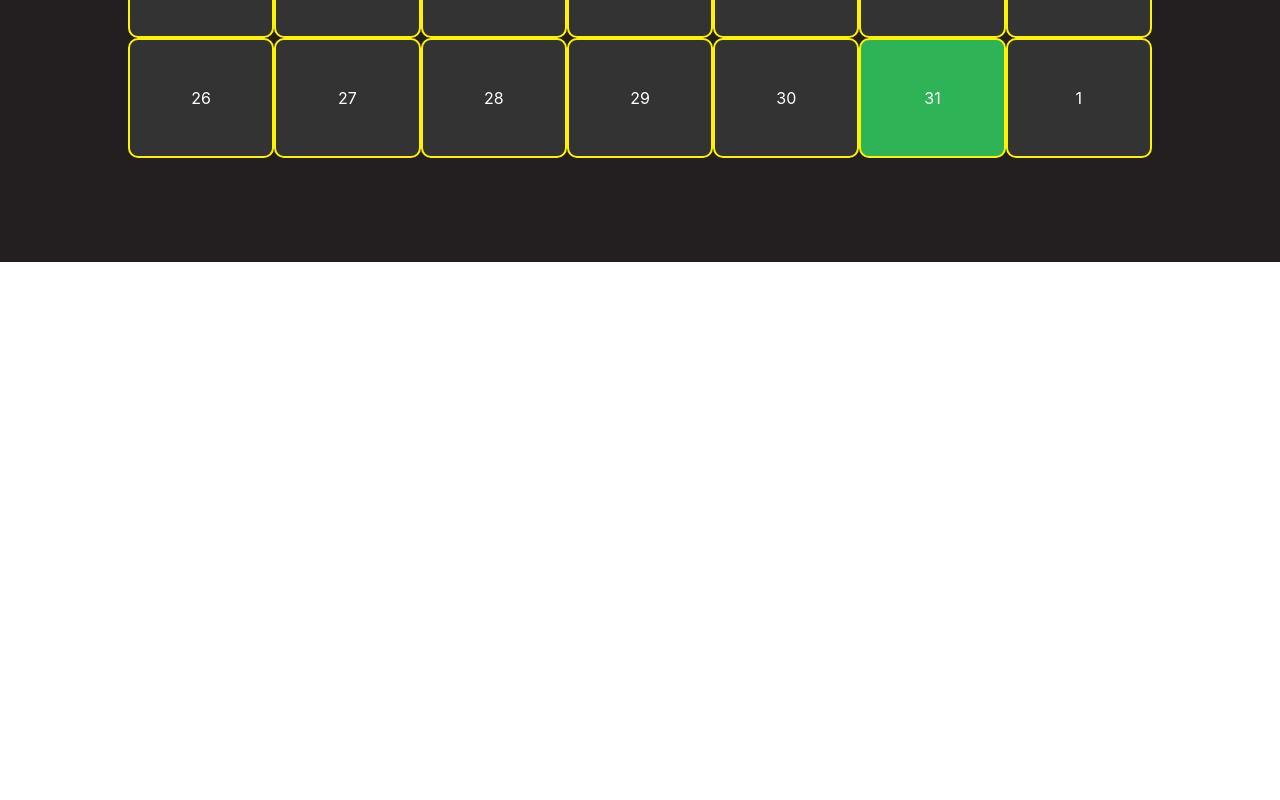
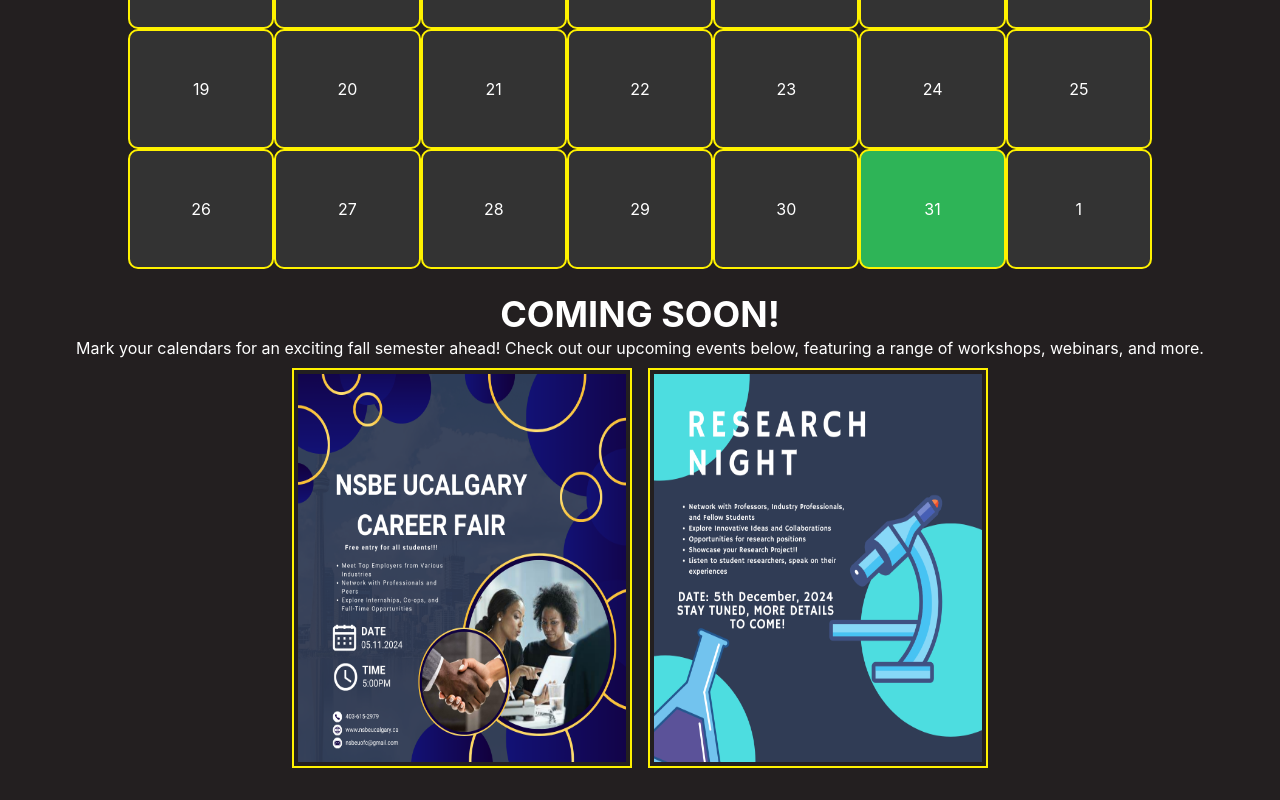
Before and after one commit to kameelkas/nsbe_ucalgary, a React (Create React App) app in the folder nsbe-new-world/: page /events in a window 1280 px wide. Shown: the part 538-1338 px from the top of the page. Before the commit the page ends 800 px from the top, so only its background shows below. Built offline with nearby package versions, Linux system fonts and the light colour scheme.

Commit message:
Done Events

```diff
--- a/nsbe-new-world/src/Event.js
+++ b/nsbe-new-world/src/Event.js
@@ -1,51 +1,133 @@
-import React, { useState } from 'react';
-import Calendar from 'react-calendar';
-import { format } from 'date-fns';
-import {Box} from "@chakra-ui/react";
+import React, { useState } from "react";
+import Calendar from "react-calendar";
+import { format } from "date-fns";
+import { Box, Text, Heading, Image } from "@chakra-ui/react";
+import Research from "./images/researchNight.png";
+import Career from "./images/careerFair.png";
+
 
 const events = [
   {
     id: 1,
-        title: 'Workshop: Introduction to AI',
+    title: "Workshop: Introduction to AI",
     date: new Date(2024, 10, 15),
+    description:
+      "A comprehensive workshop introducing the basics of Artificial Intelligence.",
+    location: "Room 101, Science Building",
   },
   {
     id: 2,
-        title: 'Networking Event',
+    title: "Networking Event",
     date: new Date(2024, 10, 18),
+    description:
+      "An event to meet and network with professionals in the tech industry.",
+    location: "Main Hall, Conference Center",
   },
   // Add more events as needed
 ];
 
 const Event = () => {
   const [selectedDate, setSelectedDate] = useState(new Date());
+  const [selectedEvent, setSelectedEvent] = useState(null);
+
+  const handleDateChange = (date) => {
+    setSelectedDate(date);
+    const event = events.find(
+      (event) => format(event.date, "yyyy-MM-dd") === format(date, "yyyy-MM-dd")
+    );
+    setSelectedEvent(event || null);
+  };
 
   return (
-        <Box display='flex' justifyContent='center'>
+    <Box display="flex" flexDirection="column" alignItems="center" pb={6}>
+      <Heading color="white" pt={3}>Events</Heading>
+      <Text color="white" px={3} py={1}>
+        Stay up-to-date with our latest events and happenings! Below, you'll
+        find our calendar of upcoming events, where you can find details on our
+        workshops, webinars, and more.
+      </Text>
       <Calendar
-                // className="w-full"
-                onChange={setSelectedDate}
+        onChange={handleDateChange}
         value={selectedDate}
         tileContent={({ date, view }) => {
           const dailyEvents = events.filter(
             (event) =>
-                            format(event.date, 'yyyy-MM-dd') === format(date, 'yyyy-MM-dd')
+              format(event.date, "yyyy-MM-dd") === format(date, "yyyy-MM-dd")
           );
 
           return dailyEvents.length > 0 ? (
             <Box>
               {dailyEvents.map((event) => (
-                                <div key={event.id}>{event.title}</div>
+                <Text key={event.id} fontSize="xs" color="white">
+                  {event.title}
+                </Text>
               ))}
             </Box>
           ) : null;
         }}
         tileClassName={({ date, view }) => {
           const isSelected =
-                        format(date, 'yyyy-MM-dd') === format(selectedDate, 'yyyy-MM-dd');
-                    return isSelected ? '' : '';
+            format(date, "yyyy-MM-dd") === format(selectedDate, "yyyy-MM-dd");
+          return isSelected ? "selected-date" : "";
         }}
       />
+
+      {selectedEvent && (
+        <Box
+          my={8}
+          p={4}
+          border="1px solid #ddd"
+          borderRadius="md"
+          backgroundColor="#f9f9f9"
+          maxWidth="600px"
+          width="80%"
+          boxShadow="md"
+        >
+          <Heading size="md" mb={2}>
+            {selectedEvent.title}
+          </Heading>
+          <Text>
+            <strong>Date:</strong> {format(selectedEvent.date, "MMMM d, yyyy")}
+          </Text>
+          <Text>
+            <strong>Description:</strong> {selectedEvent.description}
+          </Text>
+          <Text>
+            <strong>Location:</strong> {selectedEvent.location}
+          </Text>
+        </Box>
+      )}
+
+      <Box display="flex" flexDirection="column" alignItems="center" pt={6}>
+        <Heading color="white">COMING SOON!</Heading>
+        <Text color="white" textAlign={'center'}>
+          Mark your calendars for an exciting fall semester ahead! Check out our
+          upcoming events below, featuring a range of workshops, webinars, and
+          more.
+        </Text>
+        <Box display="flex" flexDirection={{base: 'column', md: 'row'}} alignItems="center">
+          <Image
+            border="2px"
+            borderColor="brand.NSBEYellow"
+            src={Career}
+            w='340px'
+            h='400px'
+            p={1}
+            m={2}
+            alt='Career Fair Poster'
+          />
+          <Image
+            border="2px"
+            borderColor="brand.NSBEYellow"
+            src={Research}
+            w='340px'
+            h='400px'
+            p={1}
+            m={2}
+            alt='Research Night Poster'
+          />
+        </Box>
+      </Box>
     </Box>
   );
 };
```
Also changed, not shown: nsbe-new-world/src/images/careerFair.png (added), nsbe-new-world/src/images/researchNight.png (added). Lines whose indentation alone changed are shown as unchanged.
